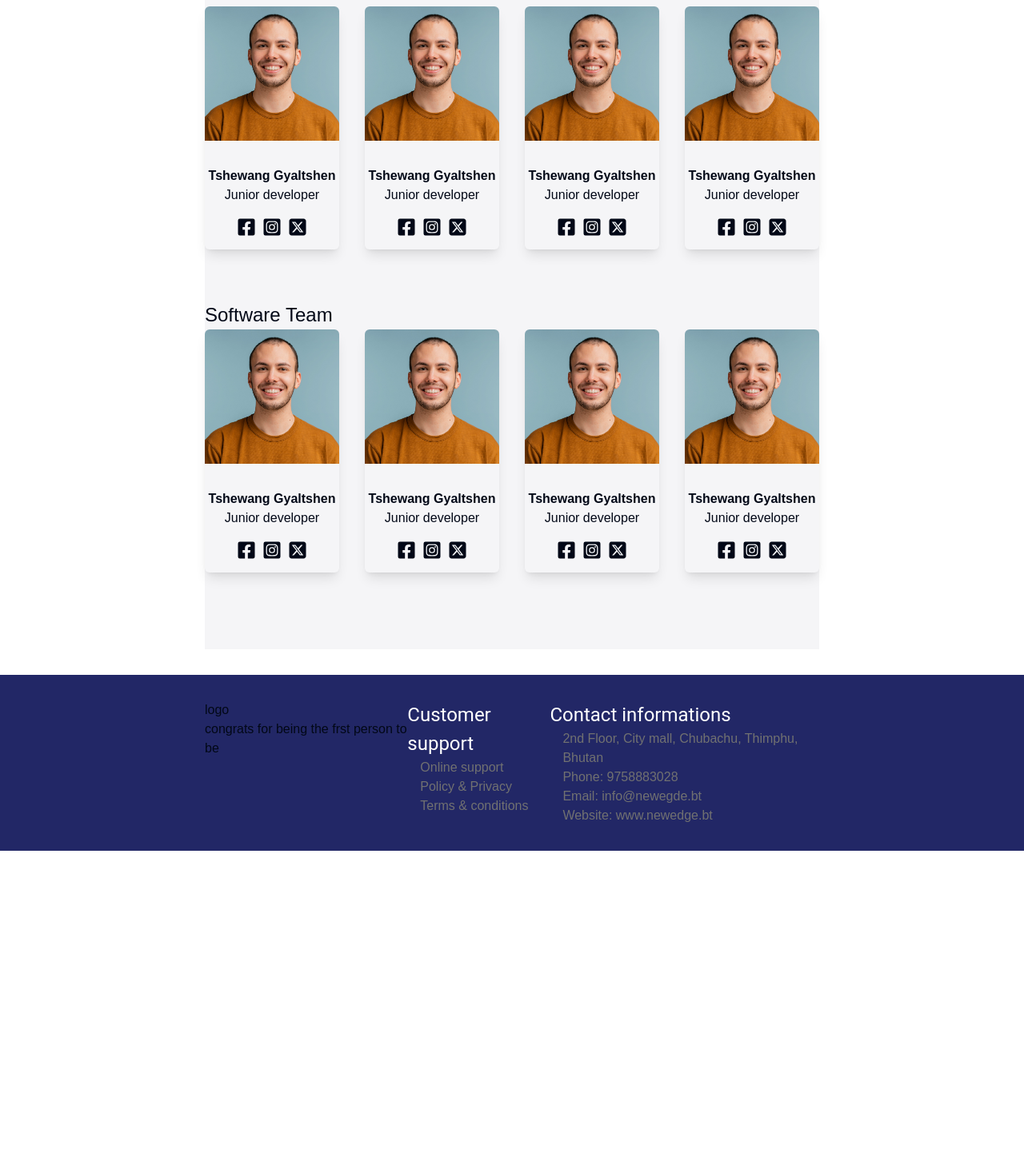
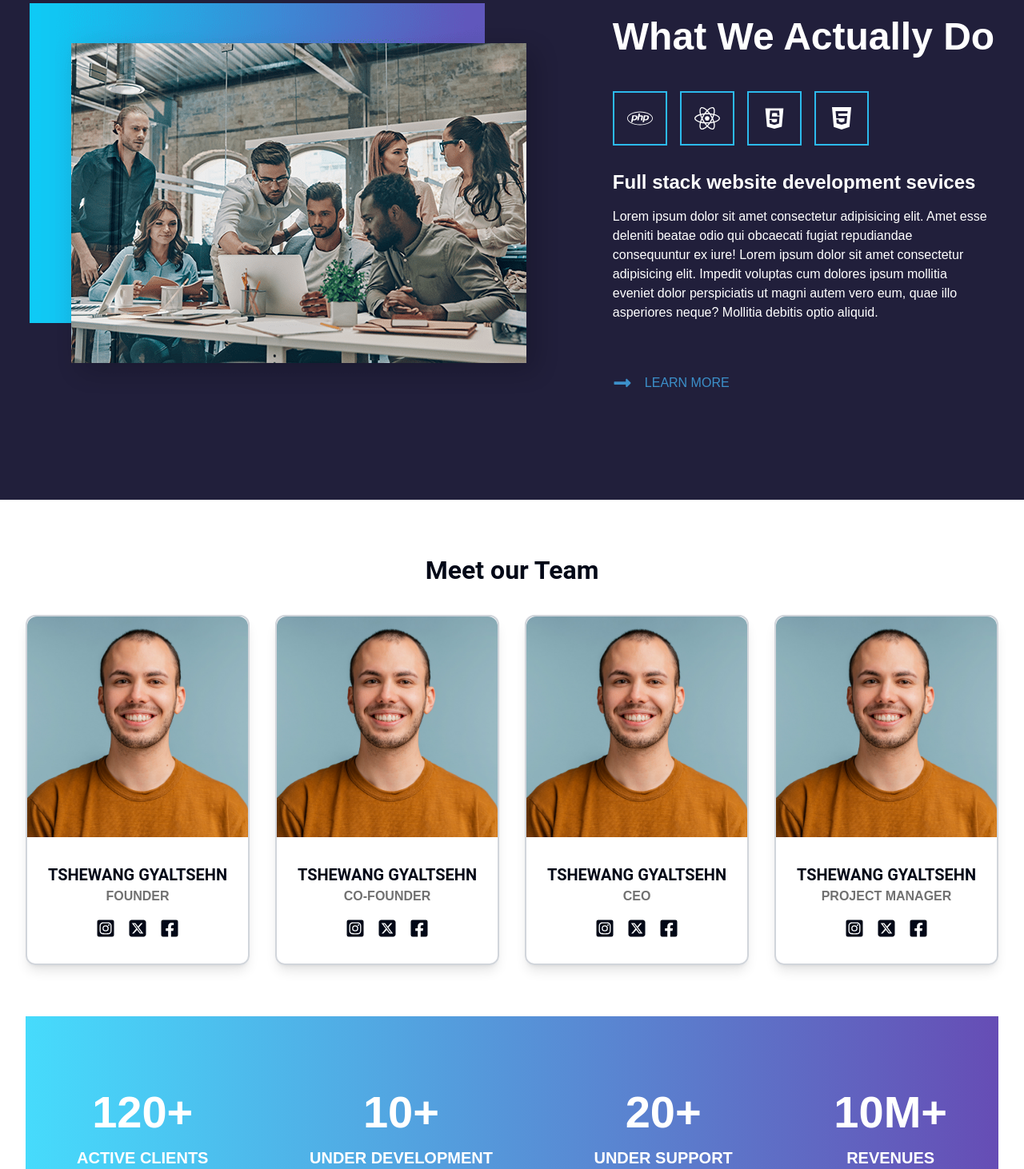
Before and after one commit to Tshewang2022/newEdge_web, a React (Vite) app: page /about-us in a window 1280 px wide. Shown: the part 988-2450 px from the top of the page at 80% size. Before the commit the page ends 2052 px from the top, so only its background shows below. Built offline with nearby package versions, Linux system fonts and the light colour scheme.

Commit message:
update the pages

```diff
--- a/src/App.tsx
+++ b/src/App.tsx
@@ -5,7 +5,7 @@ import { AboutUs, ContactUs, Home, OurServices, Vacancy } from "./_roots/pages";
 import RootLayout from "./_roots/RootLayout";
 const App = () => {
   return (
-    <div>
+    <div className="">
       <Routes>
         {/* === PRIVATE ROUTES FOR THE ADMIN */}
         <Route element={<AuthLayout />}>
--- a/src/_roots/pages/AboutUs.tsx
+++ b/src/_roots/pages/AboutUs.tsx
@@ -1,10 +1,10 @@
-import { FaFacebookSquare } from "react-icons/fa";
 
-import { FaInstagramSquare } from "react-icons/fa";
+import { FaInstagramSquare, FaReact, FaPhp, FaHtml5, FaLongArrowAltRight, FaFacebookSquare } from "react-icons/fa";
 import { FaSquareXTwitter } from "react-icons/fa6";
+import { DiJavascript } from "react-icons/di";
 const AboutUs = () => {
   return (
-    <section className="mx-[256px] max-xl:mx-[32px]">
+    <section className="">
       <div
         className="bg-cover bg-center bg-no-repeat h-[640px] flex justify-center items-center opacity-1"
         style={{ backgroundImage: `url('/assets/images/technology.jpg')` }}
@@ -27,40 +27,36 @@ const AboutUs = () => {
           </p>
         </div>
       </div>
-      {/* <div className="my-[32px] flex flex-col justify-between items-center gap-[32px] md:flex-row">
-        <div className="w-1/3 flex justify-center items-center">
-          <div className="flex flex-col max-md:flex-row">
-            <div>
-              <h2 className="text-[32px] font-bold leading-[120%]">Mission</h2>
+      <div className="bg-[#211F3B] flex-row flex justify-center items-center gap-[64px] max-lg:flex-col py-[128px] px-[32px]">
+        <img src="/assets/images/image-about.png" alt="" />
+        <div >
+          <h2 className="text-white text-[48px] font-sans font-bold leading-normal">What We Actually Do</h2>
+          <div className="flex justify-start gap-[16px] py-[32px]">
+            <div className="text-white font-sans text-[14px] p-[16px] border-2 border-[#2cbaed] hover:bg-[#2cbaed]">
+              <FaPhp className="w-[32px] h-[32px] icons" color="white" />
             </div>
-            <div className="flex justify-center items-center">
-              <h2 className="text-[32px] font-bold leading-[120%]">&</h2>
+            <div className="text-white font-sans text-[14px] p-[16px] border-2 border-[#2cbaed] hover:bg-[#2cbaed]">
+              <FaReact className="w-[32px] h-[32px]" color='white' />
             </div>
-            <div className="flex justify-center items-center">
-              <h2 className="text-[32px] font-bold leading-[120%]">Vision</h2>
+            <div className="text-white font-sans text-[14px] p-[16px] border-2 border-[#2cbaed] hover:bg-[#2cbaed]">
+              < DiJavascript className="w-[32px] h-[32px]" color="white" />
+            </div>
+            <div className="text-white font-sans text-[14px] p-[16px] border-2 border-[#2cbaed] hover:bg-[#2cbaed]">
+              < FaHtml5 className="w-[32px] h-[32px]" color="white" />
+            </div>
+          </div>
+          <h4 className="text-[24px] text-white font-sans leading-[120%] font-semibold pb-[16px]">Full stack website development sevices</h4>
+          <p className="font-sans text-[16px] text-white leading-[150%] max-w-[470px] pb-[64px]">Lorem ipsum dolor sit amet consectetur adipisicing
+            elit. Amet esse deleniti beatae odio qui obcaecati
+            fugiat repudiandae consequuntur ex iure! Lorem ipsum dolor sit amet consectetur adipisicing elit. Impedit voluptas cum dolores ipsum mollitia eveniet dolor perspiciatis ut magni autem vero eum, quae illo asperiores neque? Mollitia debitis optio aliquid.
+          </p>
+          <div className="flex gap-[16px] items-center">
+            <FaLongArrowAltRight className="w-[24px] h-[24px]" color="#3c90ca"/>
+            <a href="" className="text-[#3C90CA] font-sans">LEARN MORE</a>
           </div>
         </div>
       </div>
-        <div
-          className="w-[2px] bg-green-400 h-[150px] max-md:hidden
-        "
-        />
-        <div className="w-2/3 px-[32px]">
-          <div className="bg-slate-400 px-[128px] py-[64px]">
-            Lorem, ipsum dolor sit amet consectetur adipisicing elit. Est,
-            reiciendis laudantium totam animi illo, aliquid cum quasi ratione
-            doloremque, repudiandae porro cupiditate impedit consectetur amet
-            dolores saepe? Amet, commodi necessitatibus? Lorem ipsum dolor sit
-            amet consectetur adipisicing elit. Quaerat, a quod. Ea incidunt
-            minima, fugit inventore nam facere nulla eveniet at quibusdam
-            laborum corrupti eum cumque sed earum vel vero accusantium. Animi
-            perferendis consectetur deleniti illum in sed numquam, placeat
-            possimus. Eius perspiciatis dolor omnis non, rerum quisquam saepe
-            facere?
-          </div>
-        </div>
-      </div> */}
-      <div className="my-[32px] py-[32px] bg-[#F5F5F7]">
+      <div className="my-[32px] py-[32px]">
         <div className="flex justify-center items-center">
           <h2 className="text-[32px] font-semibold font-roboto">
             Meet our Team
@@ -69,131 +65,168 @@ const AboutUs = () => {
         <div>
           {/* === BOARD OF DIRECTORS */}
           <div className="my-[16px]">
-            <h4 className="text-[24px] font-medium font-sans">
-              Board of Directors
-            </h4>
-            <div className="grid grid-cols-4 gap-[32px] max-md:grid-cols-1">
-              <div className="shadow-lg overflow-hidden rounded-md">
-                <div className="flex justify-center items-center mb-[32px]">
-                  <img src="/assets/images/profile.jpg" alt="" />
+            {/* === SOFTWARE TEAM === */}
+            {/* <div className="flex justify-center items-center">
+              <div className="grid  grid-cols-4 px-[32px] gap-[32px]">
+                <div className="border-2 border-gray-300 max-w-[350px] rounded-[12px] shadow-lg">
+                  <img
+                    src="/assets/images/profile.jpg"
+                    alt="latest"
+                    className="rounded-t-[12px]"
+                  />
+                  <div className="py-[32px]">
+                    <h2 className="text-[20px] font-roboto font-semibold text-center">TSHEWANG GYALTSEHN</h2>
+                    <p className="text-center font-sans font-semibold text-[#717171]">JUNIOR DEVELOPER</p>
+                    <div className="flex justify-center items-center gap-[16px] pt-[16px]">
+                      <FaInstagramSquare className="w-[24px] h-[24px]"/>
+                      <FaSquareXTwitter className="w-[24px] h-[24px]"/>
+                      <FaFacebookSquare className="w-[24px] h-[24px]"/>
                     </div>
-                <p className="text-[16px] font-semibold text-center">
-                  Tshewang Gyaltshen
-                </p>
-                <p className="text-center">Junior developer</p>
-                <div className="flex justify-center items-center gap-[8px] py-[16px]">
-                  <FaFacebookSquare className="w-[24px] h-[24px]" />
+                  </div>
+                </div>
+                <div className="border-2 border-gray-300 max-w-[350px] rounded-[12px] shadow-lg">
+                  <img
+                    src="/assets/images/profile.jpg"
+                    alt="latest"
+                    className="rounded-t-[12px]"
+                  />
+                  <div className="py-[32px]">
+                    <h2 className="text-[20px] font-roboto font-semibold text-center">TSHEWANG GYALTSEHN</h2>
+                    <p className="text-center font-sans font-semibold text-[#717171]">JUNIOR DEVELOPER</p>
+                    <div className="flex justify-center items-center gap-[16px] pt-[16px]">
                       <FaInstagramSquare className="w-[24px] h-[24px]" />
                       <FaSquareXTwitter className="w-[24px] h-[24px]" />
+                      <FaFacebookSquare className="w-[24px] h-[24px]" />
                     </div>
                   </div>
-              <div className="shadow-lg overflow-hidden rounded-md">
-                <div className="flex justify-center items-center mb-[32px]">
-                  <img src="/assets/images/profile.jpg" alt="" />
                 </div>
-                <p className="text-[16px] font-semibold text-center font-sans">
-                  Tshewang Gyaltshen
-                </p>
-                <p className="text-center font-sans">Junior developer</p>
-                <div className="flex justify-center items-center gap-[8px] py-[16px]">
-                  <FaFacebookSquare className="w-[24px] h-[24px]" />
+                <div className="border-2 border-gray-300 max-w-[350px] rounded-[12px] shadow-lg">
+                  <img
+                    src="/assets/images/profile.jpg"
+                    alt="latest"
+                    className="rounded-t-[12px]"
+                  />
+                  <div className="py-[32px]">
+                    <h2 className="text-[20px] font-roboto font-semibold text-center">TSHEWANG GYALTSEHN</h2>
+                    <p className="text-center font-sans font-semibold text-[#717171]">JUNIOR DEVELOPER</p>
+                    <div className="flex justify-center items-center gap-[16px] pt-[16px]">
                       <FaInstagramSquare className="w-[24px] h-[24px]" />
                       <FaSquareXTwitter className="w-[24px] h-[24px]" />
+                      <FaFacebookSquare className="w-[24px] h-[24px]" />
                     </div>
                   </div>
-              <div className="shadow-lg overflow-hidden rounded-md">
-                <div className="flex justify-center items-center mb-[32px]">
-                  <img src="/assets/images/profile.jpg" alt="" />
                 </div>
-                <p className="text-[16px] font-semibold text-center font-sans">
-                  Tshewang Gyaltshen
-                </p>
-                <p className="text-center font-sans">Junior developer</p>
-                <div className="flex justify-center items-center gap-[8px] py-[16px]">
-                  <FaFacebookSquare className="w-[24px] h-[24px]" />
+                <div className="border-2 border-gray-300 max-w-[350px] rounded-[12px] shadow-lg">
+                  <img
+                    src="/assets/images/profile.jpg"
+                    alt="latest"
+                    className="rounded-t-[12px]"
+                  />
+                  <div className="py-[32px]">
+                    <h2 className="text-[20px] font-roboto font-semibold text-center">TSHEWANG GYALTSEHN</h2>
+                    <p className="text-center font-sans font-semibold text-[#717171]">JUNIOR DEVELOPER</p>
+                    <div className="flex justify-center items-center gap-[16px] pt-[16px]">
                       <FaInstagramSquare className="w-[24px] h-[24px]" />
                       <FaSquareXTwitter className="w-[24px] h-[24px]" />
+                      <FaFacebookSquare className="w-[24px] h-[24px]" />
                     </div>
                   </div>
-              <div className="shadow-lg overflow-hidden rounded-md">
-                <div className="flex justify-center items-center mb-[32px]">
-                  <img src="/assets/images/profile.jpg" alt="" />
                 </div>
-                <p className="text-[16px] font-semibold text-center font-sans">
-                  Tshewang Gyaltshen
-                </p>
-                <p className="text-center font-sans">Junior developer</p>
-                <div className="flex justify-center items-center gap-[8px] py-[16px]">
-                  <FaFacebookSquare className="w-[24px] h-[24px]" />
+
+              </div>
+            </div> */}
+
+            {/* === MANAGEMENT TEAM === */}
+            <div className="flex justify-center items-center mt-[32px]">
+              <div className="grid  grid-cols-4 px-[32px] gap-[32px]">
+                <div className="border-2 border-gray-300 max-w-[350px] rounded-[12px] shadow-lg">
+                  <img
+                    src="/assets/images/profile.jpg"
+                    alt="latest"
+                    className="rounded-t-[12px]"
+                  />
+                  <div className="py-[32px]">
+                    <h2 className="text-[20px] font-roboto font-semibold text-center">TSHEWANG GYALTSEHN</h2>
+                    <p className="text-center font-sans font-semibold text-[#717171]">FOUNDER</p>
+                    <div className="flex justify-center items-center gap-[16px] pt-[16px]">
                       <FaInstagramSquare className="w-[24px] h-[24px]" />
                       <FaSquareXTwitter className="w-[24px] h-[24px]" />
+                      <FaFacebookSquare className="w-[24px] h-[24px]" />
+                    </div>
+                  </div>
+                </div>
+                <div className="border-2 border-gray-300 max-w-[350px] rounded-[12px] shadow-lg">
+                  <img
+                    src="/assets/images/profile.jpg"
+                    alt="latest"
+                    className="rounded-t-[12px]"
+                  />
+                  <div className="py-[32px]">
+                    <h2 className="text-[20px] font-roboto font-semibold text-center">TSHEWANG GYALTSEHN</h2>
+                    <p className="text-center font-sans font-semibold text-[#717171]">CO-FOUNDER</p>
+                    <div className="flex justify-center items-center gap-[16px] pt-[16px]">
+                      <FaInstagramSquare className="w-[24px] h-[24px]" />
+                      <FaSquareXTwitter className="w-[24px] h-[24px]" />
+                      <FaFacebookSquare className="w-[24px] h-[24px]" />
+                    </div>
+                  </div>
+                </div>
+                <div className="border-2 border-gray-300 max-w-[350px] rounded-[12px] shadow-lg">
+                  <img
+                    src="/assets/images/profile.jpg"
+                    alt="latest"
+                    className="rounded-t-[12px]"
+                  />
+                  <div className="py-[32px]">
+                    <h2 className="text-[20px] font-roboto font-semibold text-center">TSHEWANG GYALTSEHN</h2>
+                    <p className="text-center font-sans font-semibold text-[#717171]">CEO</p>
+                    <div className="flex justify-center items-center gap-[16px] pt-[16px]">
+                      <FaInstagramSquare className="w-[24px] h-[24px]" />
+                      <FaSquareXTwitter className="w-[24px] h-[24px]" />
+                      <FaFacebookSquare className="w-[24px] h-[24px]" />
+                    </div>
+                  </div>
+                </div>
+                <div className="border-2 border-gray-300 max-w-[350px] rounded-[12px] shadow-lg">
+                  <img
+                    src="/assets/images/profile.jpg"
+                    alt="latest"
+                    className="rounded-t-[12px]"
+                  />
+                  <div className="py-[32px]">
+                    <h2 className="text-[20px] font-roboto font-semibold text-center">TSHEWANG GYALTSEHN</h2>
+                    <p className="text-center font-sans font-semibold text-[#717171]">PROJECT MANAGER</p>
+                    <div className="flex justify-center items-center gap-[16px] pt-[16px]">
+                      <FaInstagramSquare className="w-[24px] h-[24px]" />
+                      <FaSquareXTwitter className="w-[24px] h-[24px]" />
+                      <FaFacebookSquare className="w-[24px] h-[24px]" />
                     </div>
                   </div>
                 </div>
               </div>
-
-          {/* === SOFTWARE TEAM */}
-          <div className="my-[64px]">
-            <h4 className="text-[24px] font-medium font-sans">Software Team</h4>
-            <div className="grid grid-cols-4 gap-[32px] max-md:grid-cols-1">
-              <div className="shadow-lg overflow-hidden rounded-md">
-                <div className="flex justify-center items-center mb-[32px]">
-                  <img src="/assets/images/profile.jpg" alt="" />
-                </div>
-                <p className="text-[16px] font-semibold text-center">
-                  Tshewang Gyaltshen
-                </p>
-                <p className="text-center">Junior developer</p>
-                <div className="flex justify-center items-center gap-[8px] py-[16px]">
-                  <FaFacebookSquare className="w-[24px] h-[24px]" />
-                  <FaInstagramSquare className="w-[24px] h-[24px]" />
-                  <FaSquareXTwitter className="w-[24px] h-[24px]" />
-                </div>
-              </div>
-              <div className="shadow-lg overflow-hidden rounded-md">
-                <div className="flex justify-center items-center mb-[32px]">
-                  <img src="/assets/images/profile.jpg" alt="" />
-                </div>
-                <p className="text-[16px] font-semibold text-center">
-                  Tshewang Gyaltshen
-                </p>
-                <p className="text-center">Junior developer</p>
-                <div className="flex justify-center items-center gap-[8px] py-[16px]">
-                  <FaFacebookSquare className="w-[24px] h-[24px]" />
-                  <FaInstagramSquare className="w-[24px] h-[24px]" />
-                  <FaSquareXTwitter className="w-[24px] h-[24px]" />
-                </div>
-              </div>
-              <div className="shadow-lg overflow-hidden rounded-md">
-                <div className="flex justify-center items-center mb-[32px]">
-                  <img src="/assets/images/profile.jpg" alt="" />
-                </div>
-                <p className="text-[16px] font-semibold text-center">
-                  Tshewang Gyaltshen
-                </p>
-                <p className="text-center">Junior developer</p>
-                <div className="flex justify-center items-center gap-[8px] py-[16px]">
-                  <FaFacebookSquare className="w-[24px] h-[24px]" />
-                  <FaInstagramSquare className="w-[24px] h-[24px]" />
-                  <FaSquareXTwitter className="w-[24px] h-[24px]" />
-                </div>
-              </div>
-              <div className="shadow-lg overflow-hidden rounded-md">
-                <div className="flex justify-center items-center mb-[32px]">
-                  <img src="/assets/images/profile.jpg" alt="" />
-                </div>
-                <p className="text-[16px] font-semibold text-center">
-                  Tshewang Gyaltshen
-                </p>
-                <p className="text-center">Junior developer</p>
-                <div className="flex justify-center items-center gap-[8px] py-[16px]">
-                  <FaFacebookSquare className="w-[24px] h-[24px]" />
-                  <FaInstagramSquare className="w-[24px] h-[24px]" />
-                  <FaSquareXTwitter className="w-[24px] h-[24px]" />
             </div>
           </div>
         </div>
+        <div className="flex items-center justify-center px-[32px] mt-[64px]">
+          <div className="flex justify-between items-center  bg-gradient-to-r from-[#46DBFC] to-[#664DB5]  py-[78px] p-[32px] gap-[32px] w-[1490px]">
+            <div className="text-center px-[32px]">
+              <h1 className="text-white text-[56px] font-sans font-black">120+</h1>
+              <h2 className="text-white text-[20px] font-sans font-bold">ACTIVE CLIENTS</h2>
             </div>
+            <div className="text-center px-[32px]">
+              <h1 className="text-white text-[56px] font-sans font-black">10+</h1>
+              <h2 className="text-white text-[20px] font-sans font-bold">UNDER DEVELOPMENT</h2>
+            </div>
+            <div className="text-center px-[32px]">
+              <h1 className="text-white text-[56px] font-sans font-black">20+</h1>
+              <h2 className="text-white text-[20px] font-sans font-bold">UNDER SUPPORT</h2>
+            </div>
+            <div className="text-center px-[32px] ">
+              <h1 className="text-white text-[56px] font-sans font-black">10M+</h1>
+              <h2 className="text-white text-[20px] font-sans font-bold">REVENUES</h2>
+            </div>
+          </div>
+
         </div>
       </div>
     </section>
```
Also changed, not shown: src/_roots/pages/Home.tsx (+66 -28 lines), src/_roots/pages/OurServices.tsx (+7 -7 lines), public/assets/images/chooseus.png (added), public/assets/images/image-about.png (added), src/global.css (line endings or trailing spaces). Lines whose indentation alone changed are shown as unchanged.
